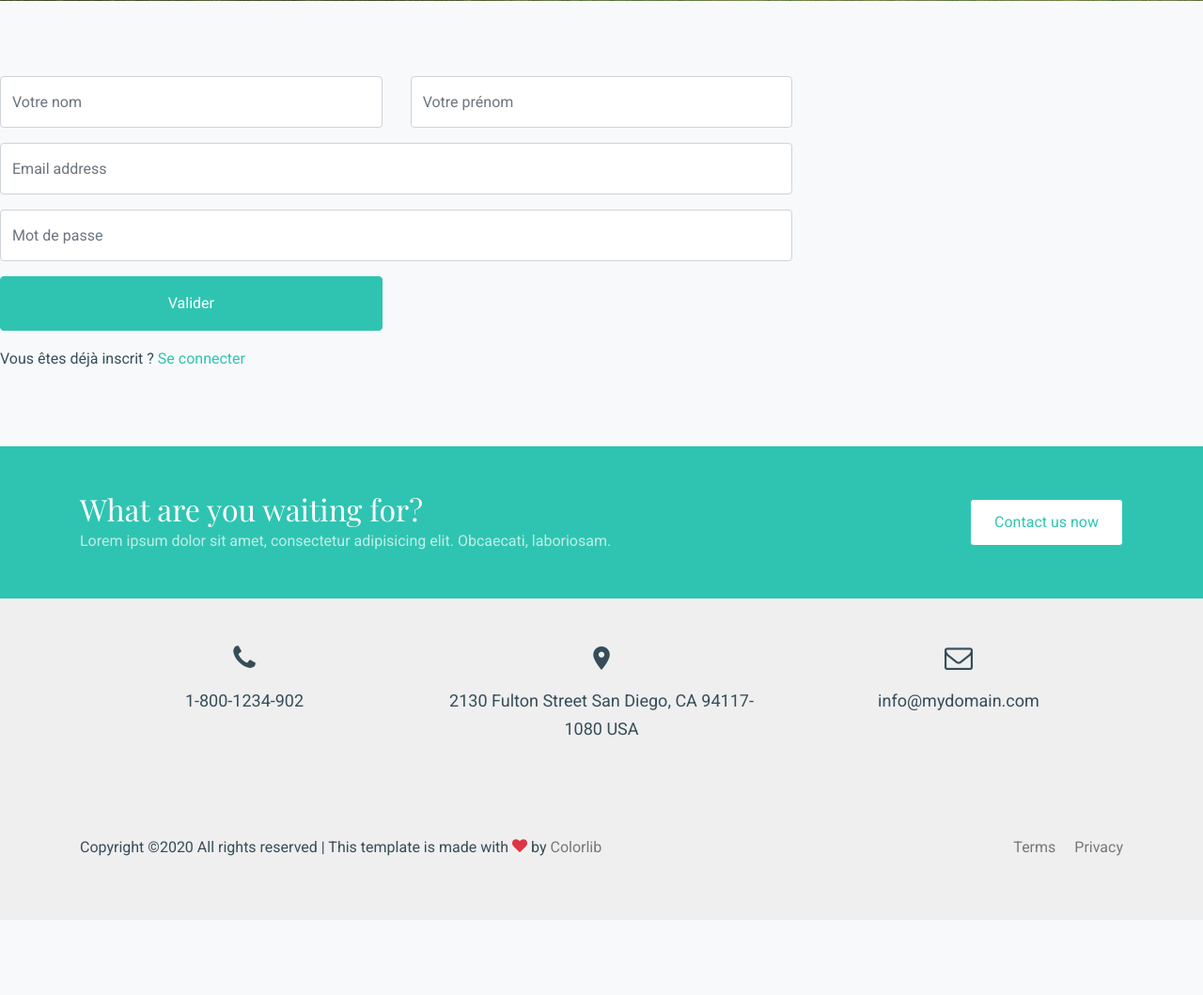
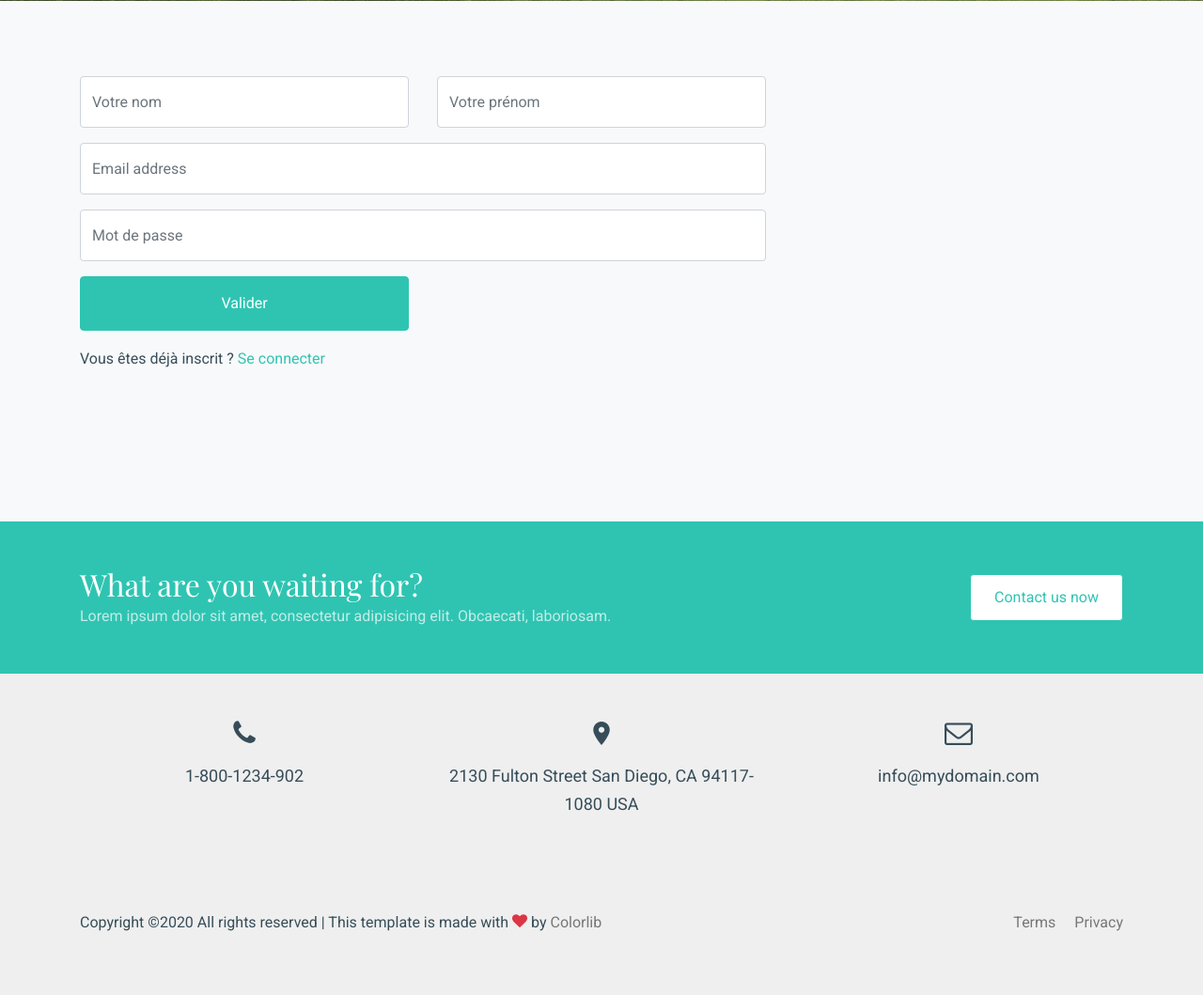
Before and after one commit to Mr-Aylex/Hopital, a PHP site: page /forms/sign_up.php in a window 1280 px wide. Shown: the part 799-1858 px from the top of the page at 94% size. Run offline with PHP 8.4, Linux system fonts and the light colour scheme; some web fonts are replaced.

Commit message:
Correction formulaire inscription

```diff
--- a/forms/sign_up.php
+++ b/forms/sign_up.php
@@ -17,7 +17,9 @@ include "../include/header.php";
 </div>
 
 
+
 <div class="site-section bg-light" id="contact-section">
+  <div class="container">
     <div class="row">
       <div class="col-lg-8 mb-5" >
         <form action="../back/inscription_backend.php" method="post">
@@ -56,6 +58,8 @@ include "../include/header.php";
         </form>
       </div>
   </div>
+ </div>
+</div>
 
 <div class="site-section bg-primary py-5">
   <div class="container">
```
